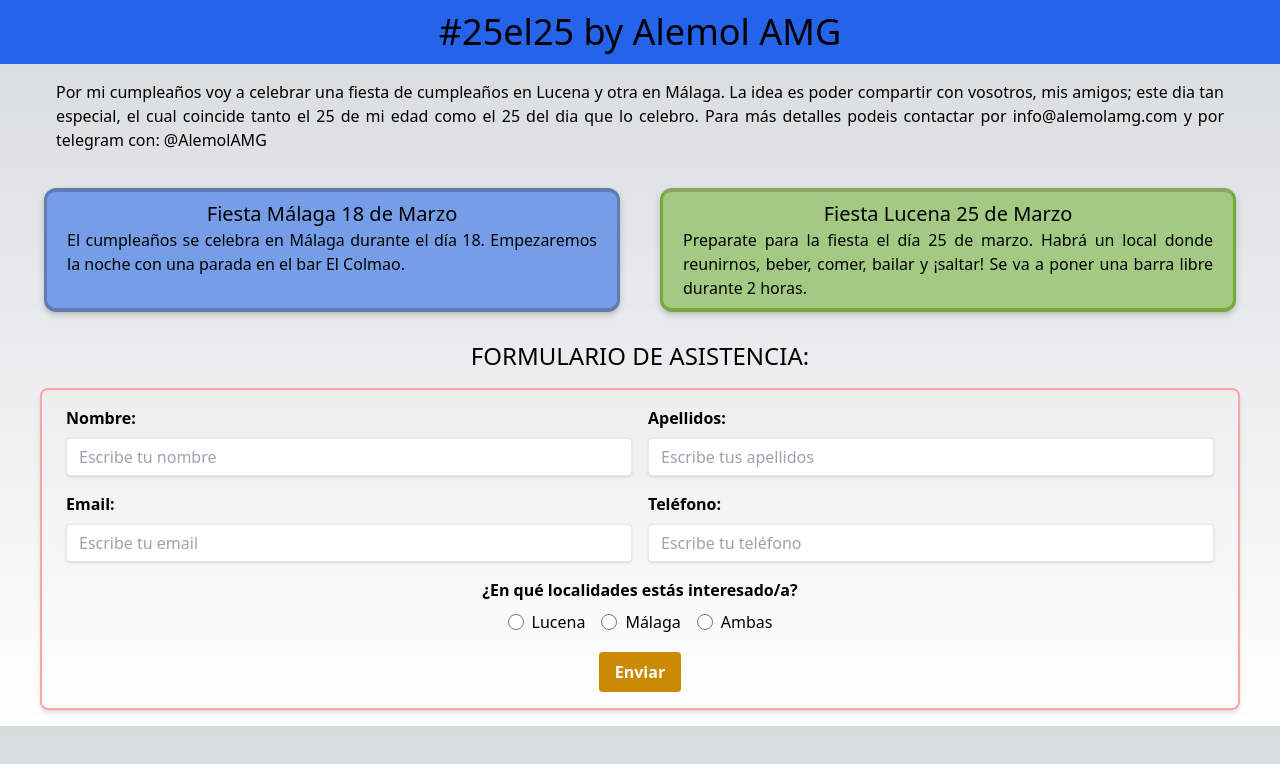
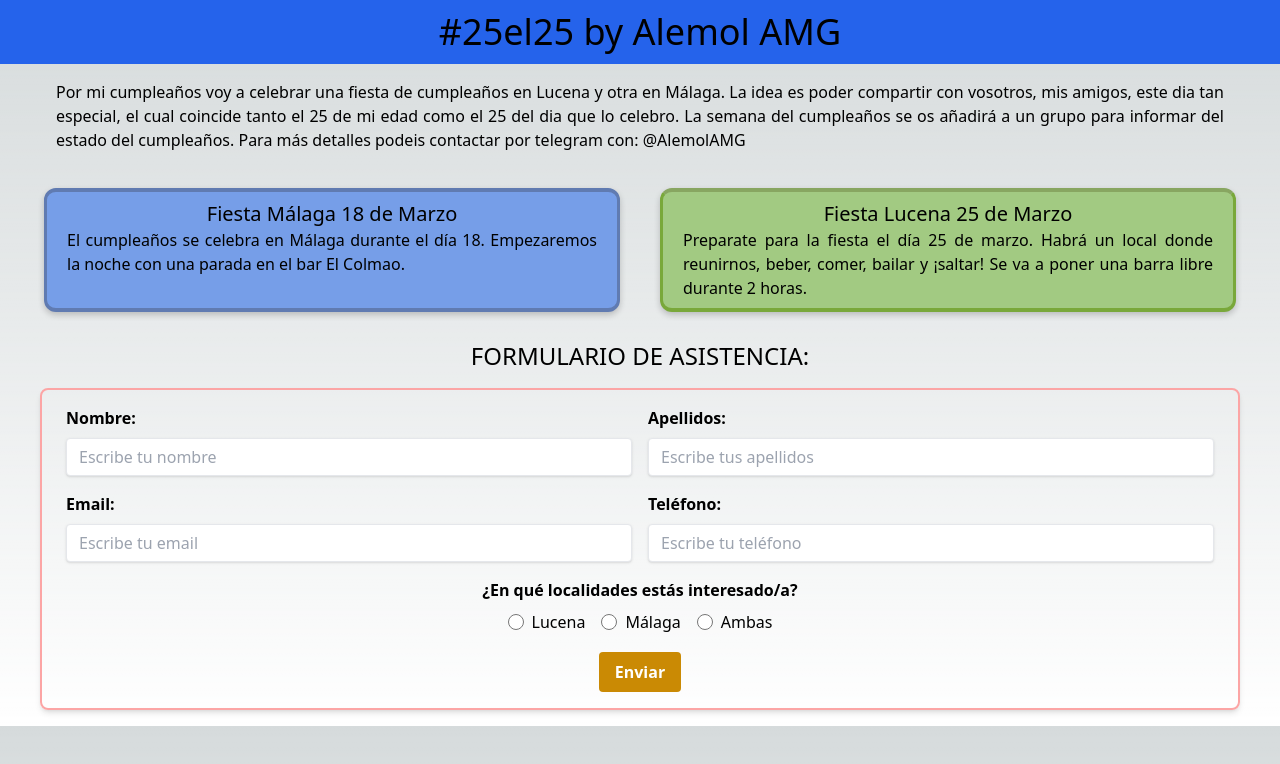
Before and after one commit to alemolamg/web-fiesta, a Next.js app: page / in a window 1280 px wide. Shown: the top 764 px of the page. Built offline with nearby package versions, Linux system fonts and the light colour scheme.

Commit message:
cambios en progreso

```diff
--- a/pages/index.tsx
+++ b/pages/index.tsx
@@ -37,8 +37,9 @@ export default function Home() {
             }}
           >
             Por mi cumpleaños voy a celebrar una fiesta de cumpleaños en Lucena y otra en Málaga.
-            La idea es poder compartir con vosotros, mis amigos; este dia tan especial, el cual coincide tanto el 25 de mi edad como el 25 del dia que lo celebro.
-            Para más detalles podeis contactar por info@alemolamg.com y por telegram con: @AlemolAMG
+            La idea es poder compartir con vosotros, mis amigos, este dia tan especial, el cual coincide tanto el 25 de mi edad como el 25 del dia que lo celebro.
+            La semana del cumpleaños se os añadirá a un grupo para informar del estado del cumpleaños.
+            Para más detalles podeis contactar por telegram con: @AlemolAMG
           </motion.div>
 
           {/* Tarjetas para el cumpleaños */}
```
